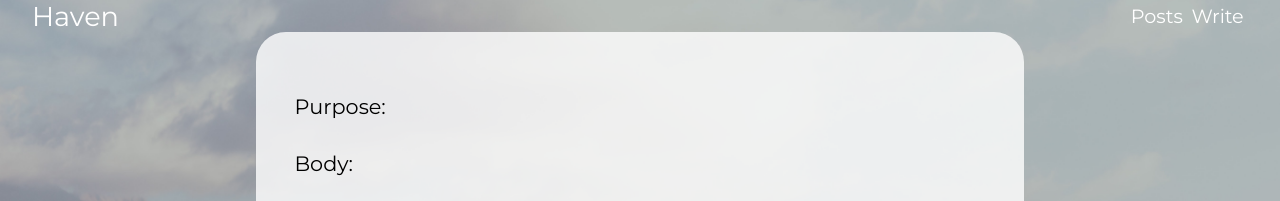
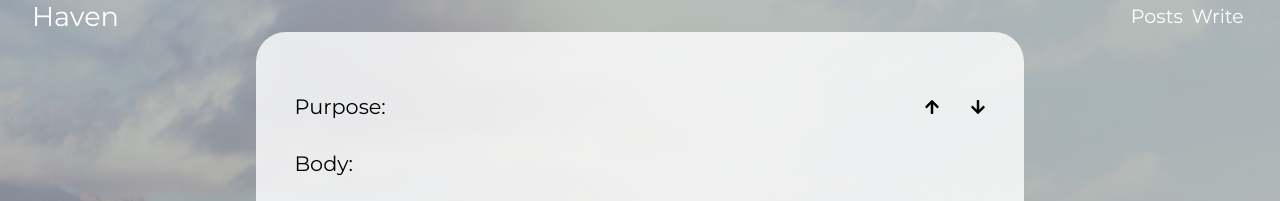
Before and after one commit to johnsuico/haven, a React (Create React App) app in the folder frontend/: page /haven/1 in a window 1280 px wide. Shown: the top 201 px of the page. Built offline with nearby package versions, Linux system fonts and the light colour scheme; no server answers; the HTML template or start-up script is replaced by a standard one.

Commit message:
add downvote and upvote to specificPost pages

```diff
--- a/frontend/src/Components/SpecificPost-component/SpecificPost.js
+++ b/frontend/src/Components/SpecificPost-component/SpecificPost.js
@@ -1,4 +1,5 @@
 import React, { useEffect, useState } from 'react';
+import { FaArrowUp, FaArrowDown } from 'react-icons/fa';
 import Axios from 'axios';
 import { useParams } from 'react-router-dom'
 
@@ -17,12 +18,40 @@ function SpecificPost() {
       })
   })
 
+  function upvoteClick() {
+    Axios.put(`http://localhost:5000/api/haven/upvote/${haven._id}`);
+  }
+  function downvoteClick() {
+    Axios.put(`http://localhost:5000/api/haven/downvote/${haven._id}`);
+  }
+
   return(
     <div className="bg">
       <div className="specificPost">
         <div className="specificPost-container">
           <h2 className="specificPost-title">{haven.title}</h2>
-          <h2 className="specificPost-purpose">Purpose: {haven.purpose}</h2>
+
+          {/* Second Level of headings */}
+          <div className="specificPost-second-level-container">
+
+            {/* Post Purpose */}
+            <h2 className="specificPost-purpose">Purpose: {haven.purpose}</h2>
+
+            {/* Icon container */}
+            <div className="specificPost-icon-container">
+              <div className="upVote-container" onClick={upvoteClick}>
+                <FaArrowUp />
+                <p className="upvote">{haven.upvote}</p>
+              </div>
+              <div className="downVote-container" onClick={downvoteClick}>
+                <FaArrowDown />
+                <p className="downvote">{haven.downvote}</p>
+              </div>
+            </div>
+
+          </div>
+
+          {/* Post Body Container */}
           <div className="specificPost-context-container">
             <h2>Body:</h2>
             <p>{haven.body}</p>
--- a/frontend/src/Components/SpecificPost-component/specificPost.css
+++ b/frontend/src/Components/SpecificPost-component/specificPost.css
@@ -20,11 +20,23 @@
   padding-top: 30px;
 }
 
+.specificPost-second-level-container {
+  display: flex;
+  justify-content: space-between;
+  align-items: center;
+  width: 90%;
+  margin: 0 auto;
+}
+
+.specificPost-icon-container {
+  display: flex;
+  justify-content: space-between;
+}
+
 .specificPost-purpose {
   font-weight: 400;
   font-size: 1.3rem;
-  width: 90%;
-  margin: 4vh auto;
+  margin: 4vh 0;
 }
 
 .specificPost-context-container {
@@ -38,5 +50,5 @@
 }
 
 .specificPost-context-container p {
-  margin: 20px 0;
+  margin: 20px;
 }
```
